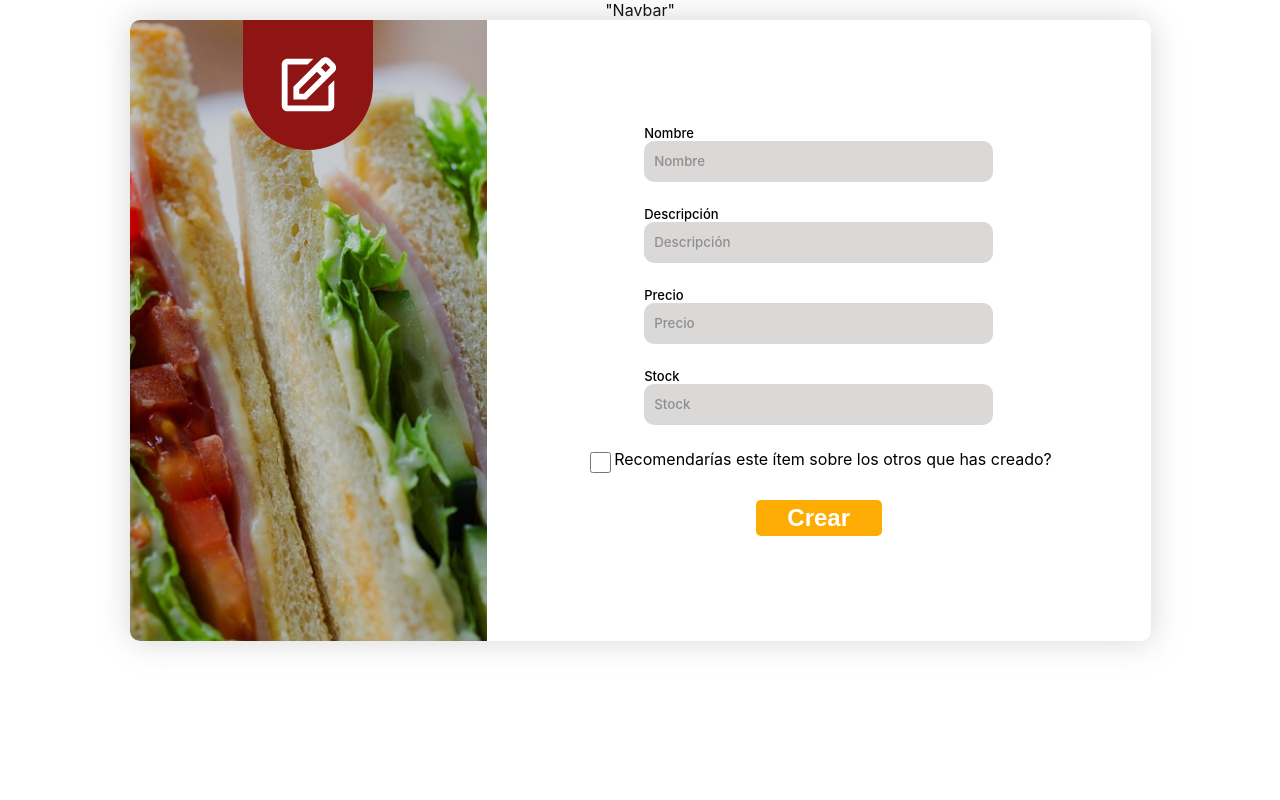
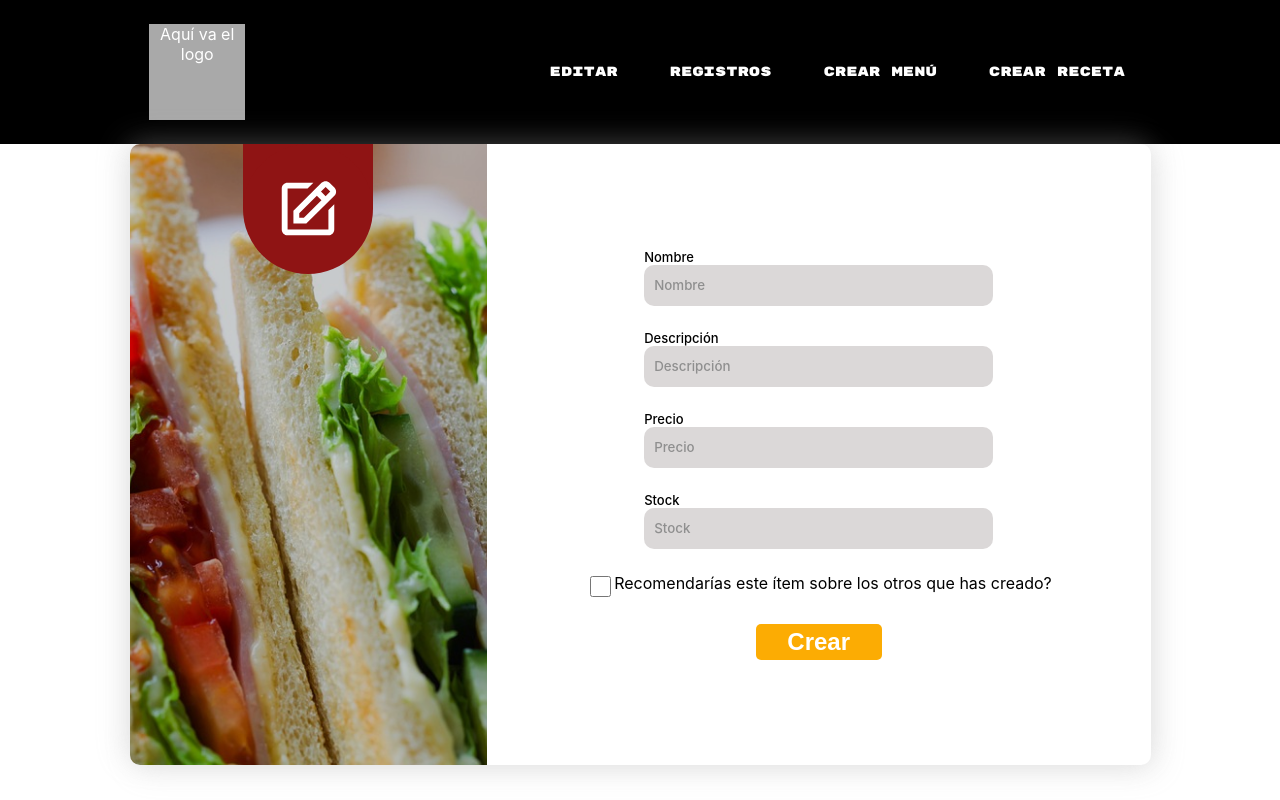
Before and after one commit to EXPRESSFOOD2/storeclient, a React (Create React App) app: page /create_menu_item in a window 1280 px wide. Built offline with nearby package versions, Linux system fonts and the light colour scheme.

Commit message:
Creando el NavBar e implementándolo

```diff
--- a/src/Pages/CreateIngredient/CreateIngredient.jsx
+++ b/src/Pages/CreateIngredient/CreateIngredient.jsx
@@ -1,10 +1,11 @@
 import React from "react";
 import CreateIngredientForm from "../../components/CreateIngredient/CreateIngredient";
+import NavBar from "../../Shared/NavBar/NavBar";
 
 export default function CreateIngredient() {
   return (
     <div>
-      "Navbar"
+      <NavBar />
       <CreateIngredientForm />
     </div>
   );
--- a/src/Pages/RegisterPage/RegisterPage.jsx
+++ b/src/Pages/RegisterPage/RegisterPage.jsx
@@ -1,9 +1,11 @@
 import React from "react";
 import Register from "../../components/Register/Register";
+import NavBar from "../../Shared/NavBar/NavBar";
 
 const RegisterPage = () => {
     return (
         <div>
+            <NavBar/>
             <Register />
         </div>
     );
--- /dev/null
+++ b/src/Shared/NavBar/NavBar.jsx
@@ -0,0 +1,18 @@
+import React from 'react'
+import styles from "./NavBar.module.css"
+
+const NavBar = () => {
+  return (
+      <div className={styles.navbar}>
+          <div className={styles.logo}>Aquí va el logo</div>
+          <div className={styles.buttons}>
+              <button>Editar</button>
+              <button>Registros</button>
+              <button>Crear menú</button>
+              <button>Crear receta</button>
+          </div>
+    </div>
+  )
+}
+
+export default NavBar
--- /dev/null
+++ b/src/Shared/NavBar/NavBar.module.css
@@ -0,0 +1,29 @@
+.navbar{
+    height: 9rem;
+    display: flex;
+    flex-direction: row;
+    background-color: black;
+    justify-content: space-around;
+    align-items: center;
+}
+
+.logo{
+    background-color: darkgrey;
+    color: #FFF;
+    width: 6rem;
+    height: 6rem;
+}
+
+.buttons{
+    display: flex;
+    flex-direction: row;
+    height: fit-content;
+    gap: 2.5rem;
+}
+
+.buttons button{
+    border: none;
+    background: none;
+    color: #FFF;
+    font-family: 'Rubik Mono One', sans-serif;
+}
--- a/src/pages/createItemMenu/CreateItemMenu.jsx
+++ b/src/pages/createItemMenu/CreateItemMenu.jsx
@@ -1,10 +1,11 @@
 import React from "react";
 import Form from "../../components/createItemMenu/Form";
+import NavBar from "../../Shared/NavBar/NavBar";
 
 export default function CreateItemMenu() {
   return (
     <div>
-      "Navbar"
+      <NavBar/>
       <Form />
     </div>
   );
```
